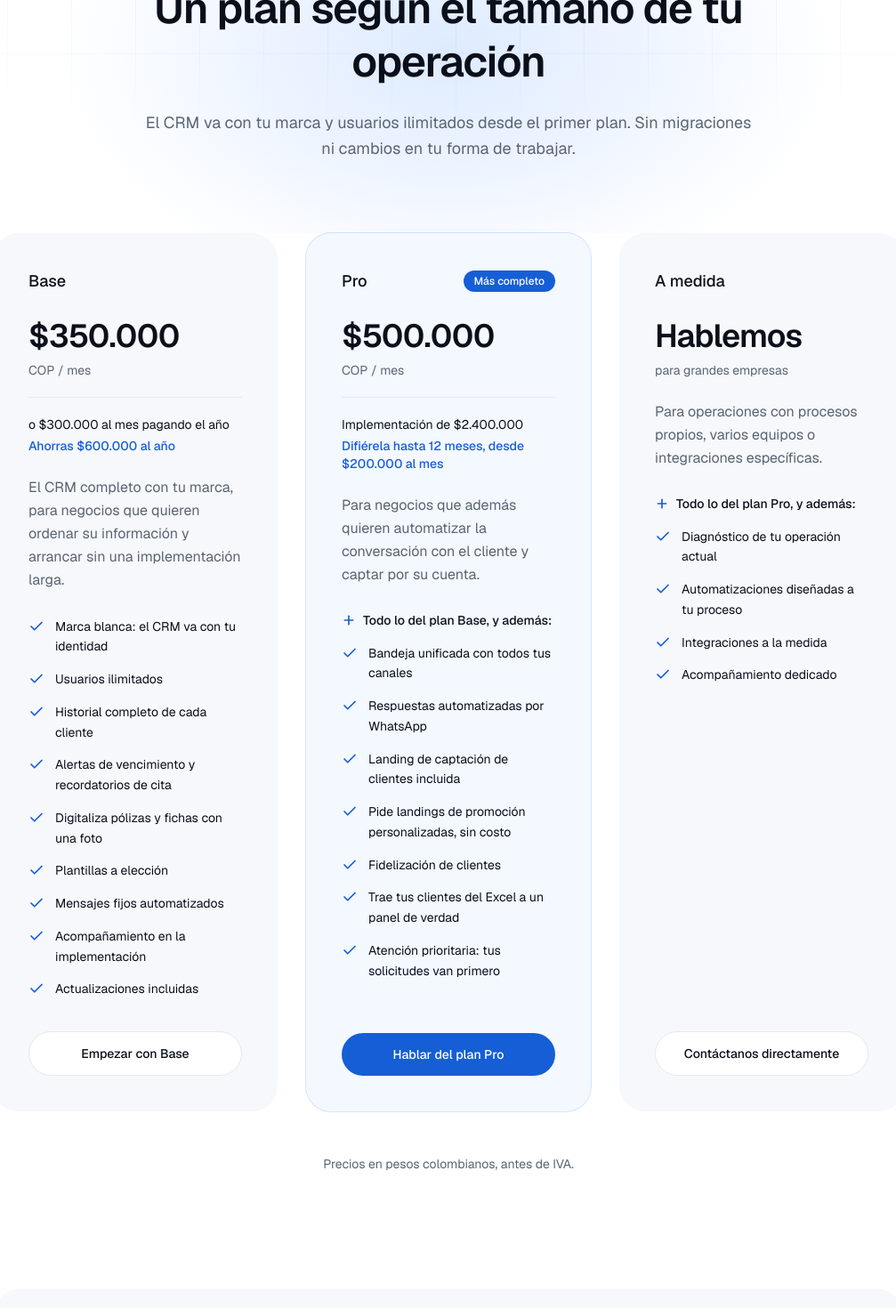
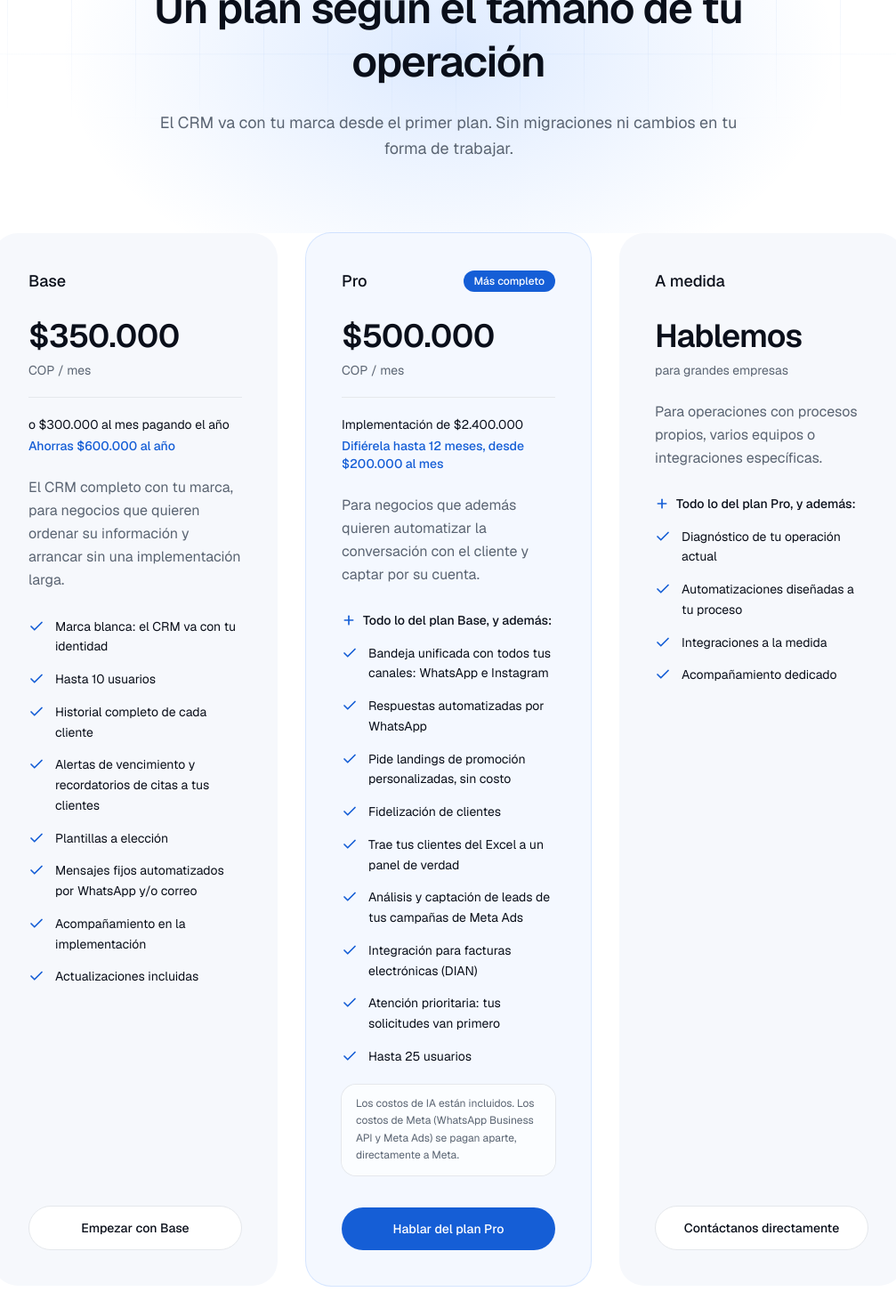
Before and after one commit to ZytonAI/Paguina-WEB-Zyton, a Next.js app: page /precios in a window 1280 px wide. Shown: the part 260-1730 px from the top of the page at 89% size, without its empty margins (136-1143 px from the left). Built offline with nearby package versions, Linux system fonts and the light colour scheme.

Commit message:
Actualizar planes Base y Pro con límites de usuarios y nota de costos de IA/Meta
Co-Authored-By: Claude Opus 5 <noreply@anthropic.com>

```diff
--- a/src/app/precios/page.tsx
+++ b/src/app/precios/page.tsx
@@ -9,7 +9,7 @@ import GlowBackground from "@/components/GlowBackground";
 export const metadata: Metadata = {
   title: "Precios",
   description:
-    "Planes del CRM de ZytonAI: plan Base desde $300.000 COP al mes, plan Pro con respuestas automatizadas por WhatsApp y landing de captación, y desarrollo a medida para grandes empresas.",
+    "Planes del CRM de ZytonAI: plan Base desde $300.000 COP al mes, plan Pro con bandeja unificada de WhatsApp e Instagram, respuestas automatizadas y captación desde Meta Ads, y desarrollo a medida para grandes empresas.",
   alternates: {
     canonical: "/precios",
   },
@@ -24,6 +24,7 @@ type Plan = {
   description: string;
   inherits?: string;
   features: string[];
+  costsNote?: string;
   cta: string;
   featured: boolean;
 };
@@ -39,12 +40,11 @@ const plans: Plan[] = [
       "El CRM completo con tu marca, para negocios que quieren ordenar su información y arrancar sin una implementación larga.",
     features: [
       "Marca blanca: el CRM va con tu identidad",
-      "Usuarios ilimitados",
+      "Hasta 10 usuarios",
       "Historial completo de cada cliente",
-      "Alertas de vencimiento y recordatorios de cita",
-      "Digitaliza pólizas y fichas con una foto",
+      "Alertas de vencimiento y recordatorios de citas a tus clientes",
       "Plantillas a elección",
-      "Mensajes fijos automatizados",
+      "Mensajes fijos automatizados por WhatsApp y/o correo",
       "Acompañamiento en la implementación",
       "Actualizaciones incluidas",
     ],
@@ -61,14 +61,18 @@ const plans: Plan[] = [
       "Para negocios que además quieren automatizar la conversación con el cliente y captar por su cuenta.",
     inherits: "Todo lo del plan Base, y además:",
     features: [
-      "Bandeja unificada con todos tus canales",
+      "Bandeja unificada con todos tus canales: WhatsApp e Instagram",
       "Respuestas automatizadas por WhatsApp",
-      "Landing de captación de clientes incluida",
       "Pide landings de promoción personalizadas, sin costo",
       "Fidelización de clientes",
       "Trae tus clientes del Excel a un panel de verdad",
+      "Análisis y captación de leads de tus campañas de Meta Ads",
+      "Integración para facturas electrónicas (DIAN)",
       "Atención prioritaria: tus solicitudes van primero",
+      "Hasta 25 usuarios",
     ],
+    costsNote:
+      "Los costos de IA están incluidos. Los costos de Meta (WhatsApp Business API y Meta Ads) se pagan aparte, directamente a Meta.",
     cta: "Hablar del plan Pro",
     featured: true,
   },
@@ -105,8 +109,8 @@ export default function PreciosPage() {
               Un plan según el tamaño de tu operación
             </h1>
             <p className="mt-6 text-lg leading-relaxed text-muted">
-              El CRM va con tu marca y usuarios ilimitados desde el primer plan.
-              Sin migraciones ni cambios en tu forma de trabajar.
+              El CRM va con tu marca desde el primer plan. Sin migraciones ni
+              cambios en tu forma de trabajar.
             </p>
           </div>
         </section>
@@ -187,6 +191,12 @@ export default function PreciosPage() {
                       ))}
                     </ul>
 
+                    {plan.costsNote && (
+                      <p className="-mt-4 mb-9 rounded-2xl bg-background/70 px-4 py-3 text-xs leading-relaxed text-muted ring-1 ring-border">
+                        {plan.costsNote}
+                      </p>
+                    )}
+
                     <Link
                       href="/contacto"
                       className={`mt-auto rounded-full px-6 py-3.5 text-center text-sm font-medium transition-colors ${
```
